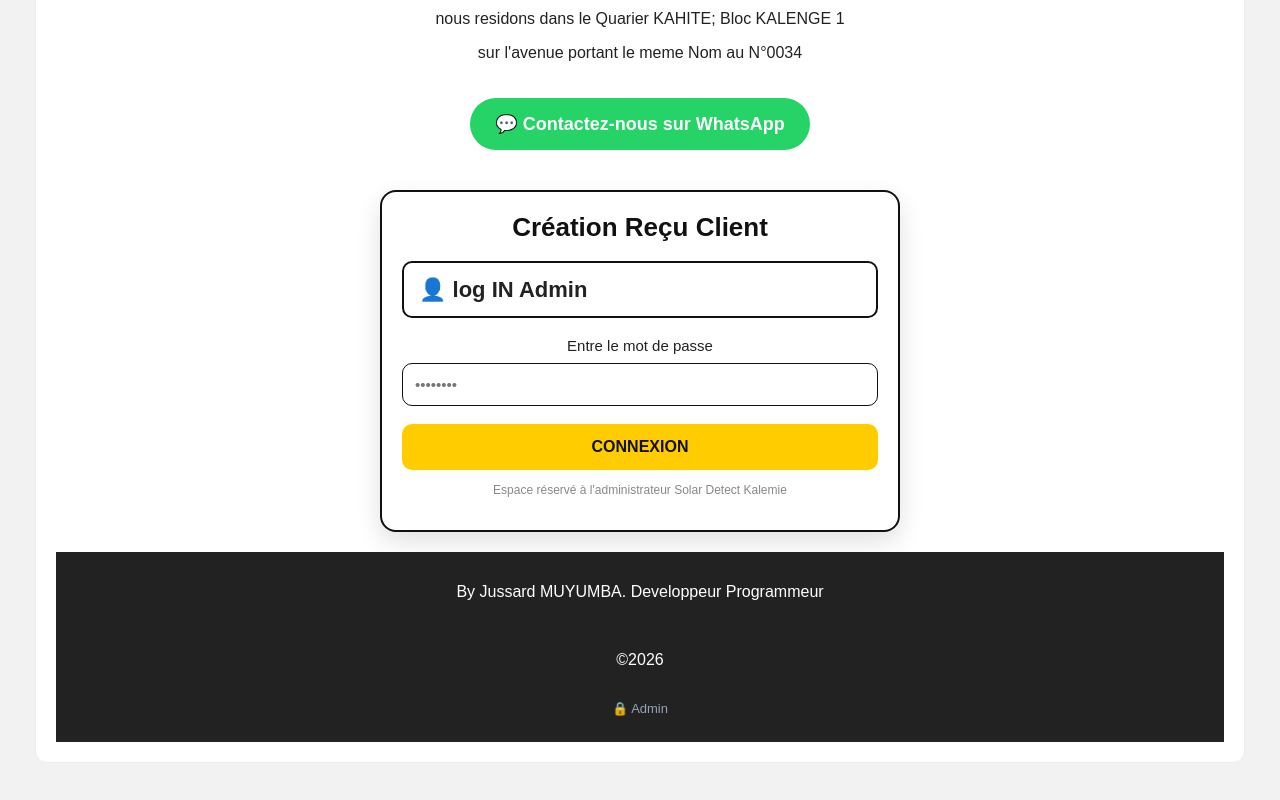
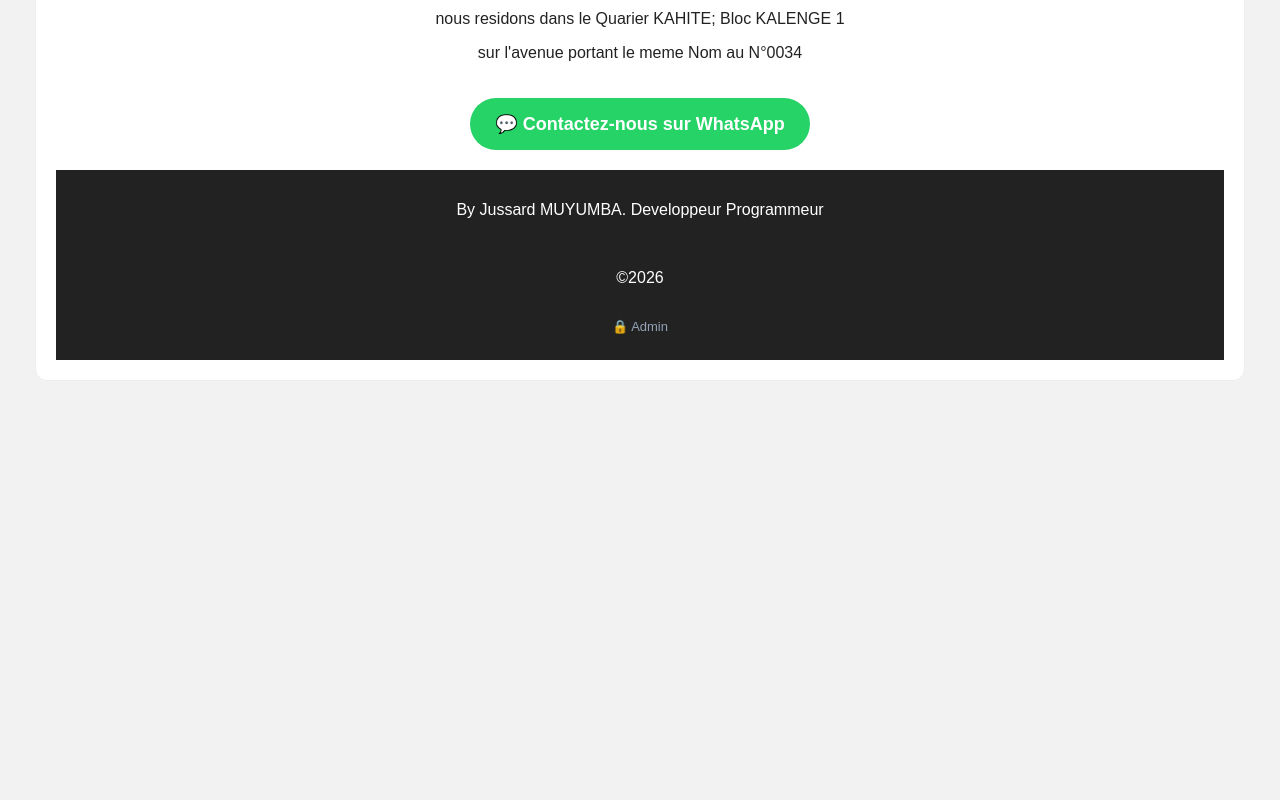
Before and after one commit to jussardmuyumba/Solar-Detect-Kalemie, a plain HTML site: page index.html in a window 1280 px wide. Shown: the part 5086-5886 px from the top of the page. After the commit the page ends 5512 px from the top, so only its background shows below. Drawn offline with Linux system fonts and the light colour scheme.

Commit message:
Update index.html

```diff
--- a/index.html
+++ b/index.html
@@ -395,20 +395,6 @@ function envoyerWhatsApp(event){
 </head>
 <body>
 
-<!-- ========== 1. ECRAN LOGIN - COMME TON CROQUIS ========== -->
-<div class="card" id="ecranLogin">
-  <h1>Création Reçu Client</h1>
-
-  <div class="login-title">👤 log IN Admin</div>
-
-  <label>Entre le mot de passe</label>
-  <input type="password" id="mdp" placeholder="••••••••">
-  <p class="error" id="msgErreur">❌ Mot de passe incorrect !</p>
-
-  <button class="btn btn-yellow" onclick="connexion()">CONNEXION</button>
-  <p style="text-align:center; font-size:12px; color:#888;">Espace réservé à l'administrateur Solar Detect Kalemie</p>
-</div>
-
 <!-- ========== 2. ESPACE ADMIN ========== -->
 <div class="card hidden" id="espaceAdmin">
   <h1>🧾 Créer un Reçu</h1>
```
